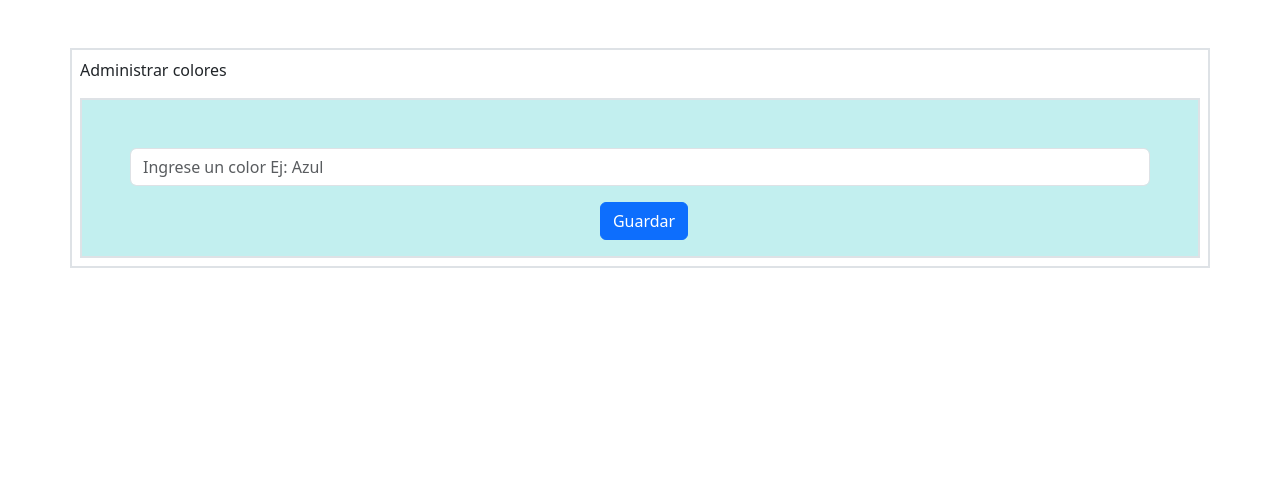
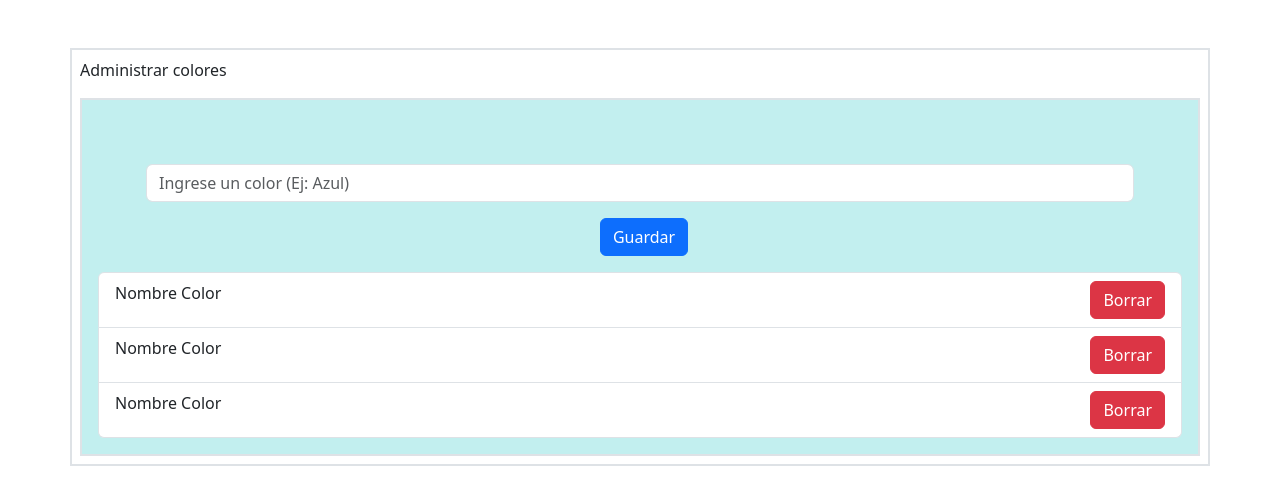
Before and after one commit to sheyla23a/PaletaDeColores, a React (Vite) app: page / in a window 1280 px wide. Shown: the top 504 px of the page. Built offline with nearby package versions, Linux system fonts and the light colour scheme.

Commit message:
agregue el maquetado de la listaColor y ItemColor

```diff
--- a/src/App.css
+++ b/src/App.css
@@ -1,4 +1,4 @@
 .formularioColor{
-    height: 10em;
+    height: auto;
     background-color: rgb(194, 239, 239);
 }
--- a/src/App.jsx
+++ b/src/App.jsx
@@ -5,14 +5,10 @@ import "./App.css";
 
 function App() {
   return (
-    <>
-      <Container className="mt-5 p-2 border border-2">
-        <p>Administrar colores</p>
-        <section>
-          <FormularioColores></FormularioColores>
-        </section>
-      </Container>
-    </>
+    <Container className="mt-5 p-2 border border-2">
+      <p>Administrar colores</p>
+      <FormularioColores></FormularioColores>
+    </Container>
   );
 }
 
--- a/src/components/FormularioColores.jsx
+++ b/src/components/FormularioColores.jsx
@@ -1,21 +1,27 @@
-import Button from "react-bootstrap/Button";
-import Form from "react-bootstrap/Form";
+import { Form, Button } from "react-bootstrap";
+import ListaColores from "./ListaColores";
 
 const FormularioColores = () => {
   return (
-    <section className="formularioColor border border-2">
-      <Form className="mt-5 mx-5">
+    <section className="formularioColor border border-2 p-3">
+      <Form className="mt-3 mt-md-5 mx-3 mx-md-5">
         <Form.Group controlId="formBasicEmail">
-          <Form.Control type="text" className="FormColor"  minLength={4}
-            maxLength={10} placeholder="Ingrese un color Ej: Azul" />
+          <Form.Control
+            type="text"
+            className="FormColor"
+            minLength={4}
+            maxLength={10}
+            placeholder="Ingrese un color (Ej: Azul)"
+          />
         </Form.Group>
-        <div className="d-flex justify-content-center mt-">
-        <Button className="ms-2 mt-3" variant="primary" type="submit">
-          Guardar
-        </Button>
+        <div className="d-flex justify-content-center my-3  mt-md-0">
+          <Button className="ms-2 mt-2 mt-md-3" variant="primary" type="submit">
+            Guardar
+          </Button>
         </div>
       </Form>
-  </section>
+      <ListaColores></ListaColores>
+    </section>
   );
 };
 
--- /dev/null
+++ b/src/components/ItemColor.jsx
@@ -0,0 +1,9 @@
+import { Button, ListGroup } from "react-bootstrap";
+
+const ItemColor = () => {
+  return (
+    <ListGroup.Item className="d-flex justify-content-between">Nombre Color<Button variant="danger">Borrar</Button></ListGroup.Item>
+  );
+};
+
+export default ItemColor;
--- /dev/null
+++ b/src/components/ListaColores.jsx
@@ -0,0 +1,16 @@
+import ListGroup from "react-bootstrap/ListGroup";
+import ItemColor from "./ItemColor";
+
+const ListaColores = () => {
+  return (
+    <div>
+      <ListGroup>
+      <ItemColor></ItemColor>
+      <ItemColor></ItemColor>
+      <ItemColor></ItemColor>
+    </ListGroup>
+    </div>
+  );
+};
+
+export default ListaColores;
```
